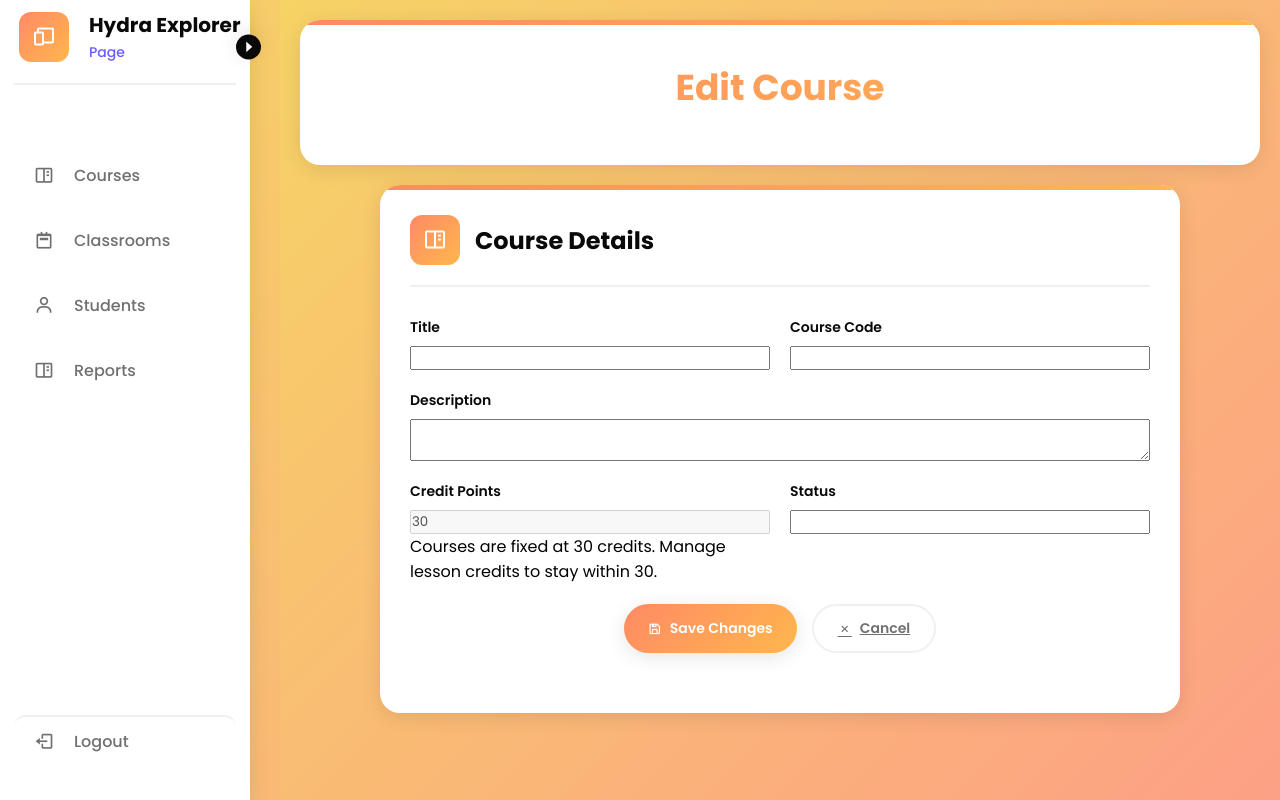
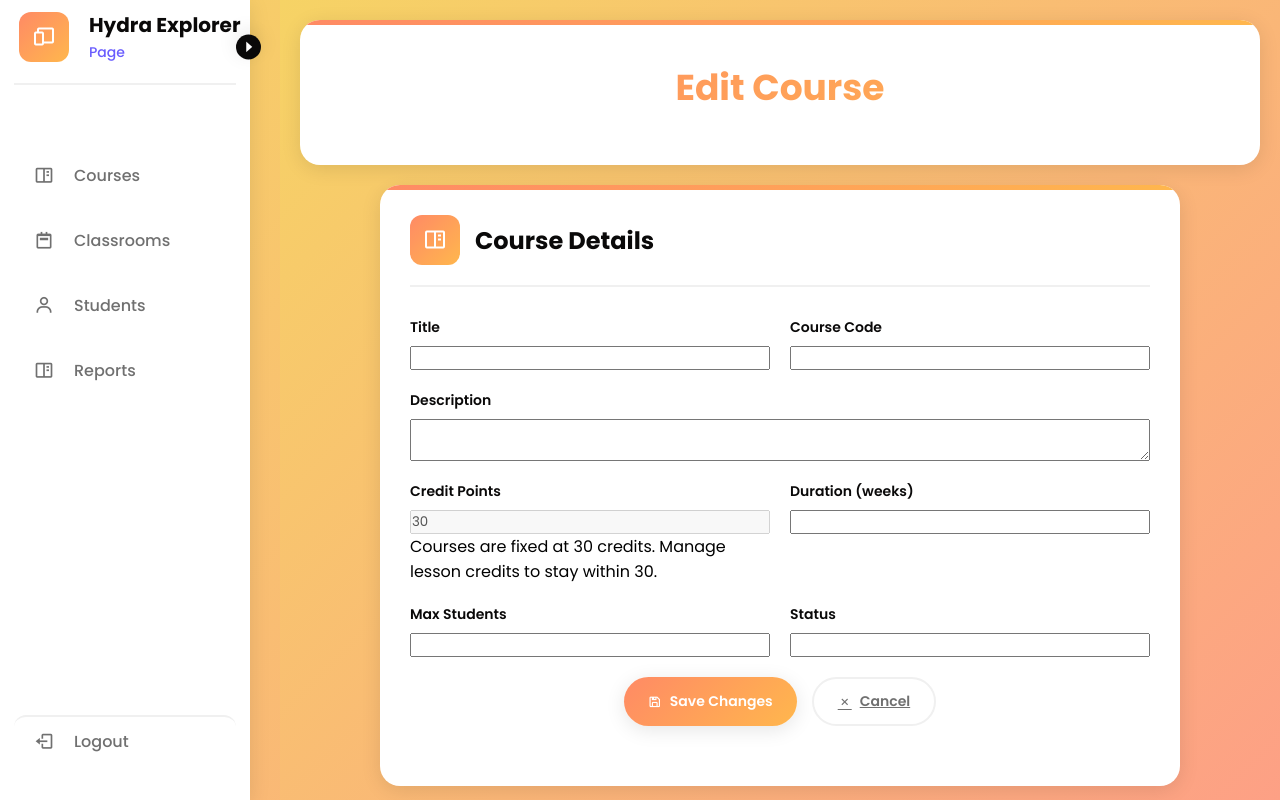
Before and after one commit to NotDidy/E-Learning-Platform, a Django app: template Backend/templates/courses/course_form.html in a window 1280 px wide. Run offline with Django 5.2, Linux system fonts and the light colour scheme; the template is opened without the code that fills it: most values are stand-ins (such as "Sample title", 1, 10 or a date in 2020); form fields are guessed from the names that the template uses.

Commit message:
Modify course form to fix "create course" button not working bug

```diff
--- a/Backend/templates/courses/course_form.html
+++ b/Backend/templates/courses/course_form.html
@@ -51,6 +51,18 @@
       </div>
 
       <div class="form-group">
+        <label class="form-label">Duration (weeks)</label>
+        {{ form.duration_weeks }}
+        {% if form.duration_weeks.errors %}<div class="errors">{{ form.duration_weeks.errors }}</div>{% endif %}
+      </div>
+
+      <div class="form-group">
+        <label class="form-label">Max Students</label>
+        {{ form.max_students }}
+        {% if form.max_students.errors %}<div class="errors">{{ form.max_students.errors }}</div>{% endif %}
+      </div>
+
+      <div class="form-group">
         <label class="form-label">Status</label>
         {{ form.status }}
         {% if form.status.errors %}<div class="errors">{{ form.status.errors }}</div>{% endif %}
```
